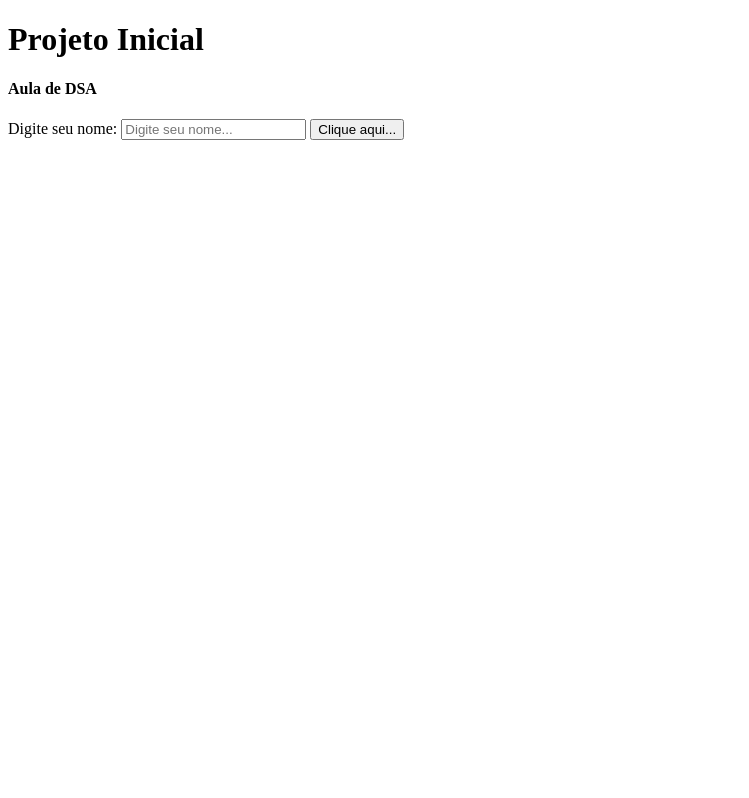
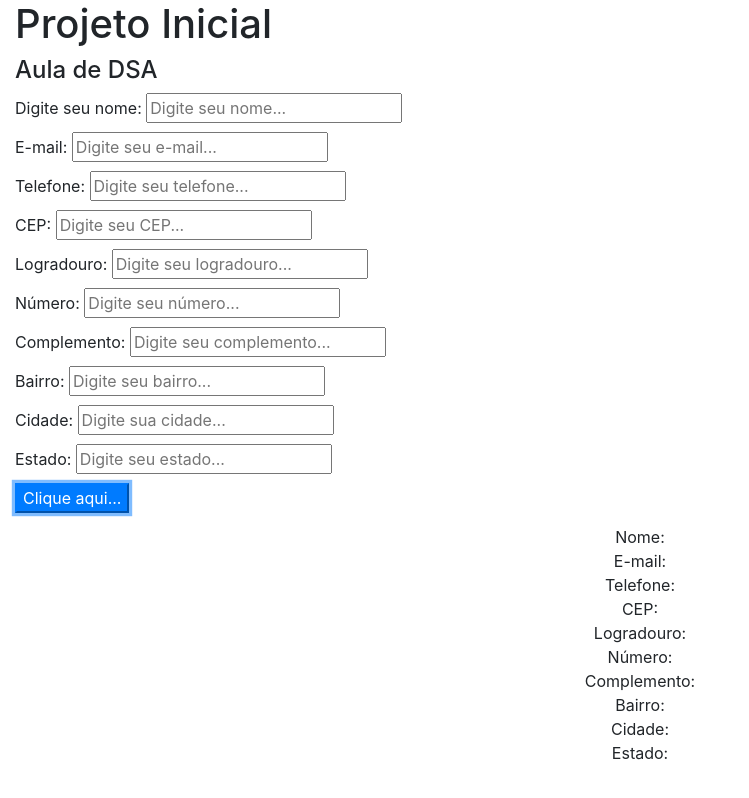
Before and after one commit to M4zsx/projeto-inicial, a plain HTML site: page index.html in a window 1280 px wide. Both pictures are taken after a click on the button "Clique aqui...". Shown: the whole page, without its empty margins (0-749 px from the left). Drawn offline with nearby package versions, Linux system fonts and the light colour scheme.

Commit message:
formulario

```diff
--- a/index.html
+++ b/index.html
@@ -5,19 +5,76 @@
     <meta http-equiv="X-UA-Compatible" content="IE=edge">
     <meta name="viewport" content="width=device-width, initial-scale=1.0">
     <title>Projeto Inicial</title>
+    <link rel="stylesheet" href="estilo.css">
+    <link rel="stylesheet" href="https://stackpath.bootstrapcdn.com/bootstrap/4.1.3/css/bootstrap.min.css" integrity="sha384-MCw98/SFnGE8fJT3GXwEOngsV7Zt27NXFoaoApmYm81iuXoPkFOJwJ8ERdknLPMO" crossorigin="anonymous"><link rel="stylesheet" href="https://stackpath.bootstrapcdn.com/bootstrap/4.1.3/css/bootstrap.min.css" integrity="sha384-MCw98/SFnGE8fJT3GXwEOngsV7Zt27NXFoaoApmYm81iuXoPkFOJwJ8ERdknLPMO" crossorigin="anonymous">
 
-    <link rel="stylesheet" href="estilo.css">
 </head>
-<body>
+<body class="container-fluid">
     <h1>Projeto Inicial</h1>
         <div>
         <h4> Aula de DSA </h4>
+        <form>
+            <div class="mb-1">
         <label for="nome"> Digite seu nome:</label>
         <input type="text" id="nome" name="nome"
-           placeholder="Digite seu nome...">
+        placeholder="Digite seu nome...">
+    </div>
+    <div class="mb-1">
+        <label for="email">E-mail:</label>
+        <input type="text" id="email" name="email"
+        placeholder="Digite seu e-mail...">
+    </div>
+    <div class="mb-1">
+        <label for="telefone">Telefone:</label>
+        <input type="text" id="telefone" name="telefone"
+        placeholder="Digite seu telefone...">
+    </div>
+    <div class="mb-1">
+        <label for="cep">CEP:</label>
+        <input type="text" id="cep" name="cep"
+        placeholder="Digite seu CEP...">
+    </div>
+    <div class="mb-1">
+        <label for="logradouro">Logradouro:</label>
+        <input type="text" id="logradouro" name="logradouro"
+        placeholder="Digite seu logradouro...">
+    </div>
+    <div class="mb-1">
+        <label for="numero">Número:</label>
+        <input type="text" id="numero" name="numero"
+        placeholder="Digite seu número...">
+    </div>
+    <div class="mb-1">
+        <label for="complemento">Complemento:</label>
+        <input type="text" id="complemento" name="complemento"
+        placeholder="Digite seu complemento...">
+    </div>
+    <div class="mb-1">
+        <label for="bairro">Bairro:</label>
+        <input type="text" id="bairro" name="bairro"
+        placeholder="Digite seu bairro...">
+    </div>
+    <div class="mb-1">
+        <label for="cidade">Cidade:</label>
+        <input type="text" id="cidade" name="cidade"
+        placeholder="Digite sua cidade...">
+    </div>
+    <div class="mb-1">
+        <label for="estado">Estado:</label>
+        <input type="text" id="estado" name="estado"
+        placeholder="Digite seu estado...">
+    </div>
         <input type="button" value="Clique aqui..."
-       id="botao"  name="botao">
+        class="btn-primary" id="botao"  name="botao">
+    </form>
+    <div class= "m-2 p-1 text-center" id="saida-de-dados">
+
     </div>
+    </div>
+
        <script src="scripts.js" ></script>
+       <script src="https://code.jquery.com/jquery-3.3.1.slim.min.js" integrity="sha384-q8i/X+965DzO0rT7abK41JStQIAqVgRVzpbzo5smXKp4YfRvH+8abtTE1Pi6jizo" crossorigin="anonymous"></script>
+       <script src="https://cdnjs.cloudflare.com/ajax/libs/popper.js/1.14.3/umd/popper.min.js" integrity="sha384-ZMP7rVo3mIykV+2+9J3UJ46jBk0WLaUAdn689aCwoqbBJiSnjAK/l8WvCWPIPm49" crossorigin="anonymous"></script>
+       <script src="https://stackpath.bootstrapcdn.com/bootstrap/4.1.3/js/bootstrap.min.js" integrity="sha384-ChfqqxuZUCnJSK3+MXmPNIyE6ZbWh2IMqE241rYiqJxyMiZ6OW/JmZQ5stwEULTy" crossorigin="anonymous"></script>
 </body>
 </html>
--- a/scripts.js
+++ b/scripts.js
@@ -1,6 +1,29 @@
 var botao = document.getElementById("botao");
 botao.addEventListener("click", alertar);
 
+var nome = document.getElementById("nome");
+var saida = document.getElementById("saida-de-dados");
+var email = document.getElementById("email");
+
+var telefone = document.getElementById("telefone");
+var cep = document.getElementById("cep");
+var logradouro = document.getElementById("logradouro");
+var numero = document.getElementById("numero");
+var complemento = document.getElementById("complemento");
+var bairro = document.getElementById("bairro");
+var cidade = document.getElementById("cidade");
+var estado = document.getElementById("estado");
 function alertar(){
-    alert("O botão foi clicado!!!");
+   // alert("O nome inserido foi " + nome.value);
+
+   saida.innerText = "Nome:" + nome.value +
+   "\n E-mail: " + email.value +
+   "\n Telefone: " + telefone.value +
+   "\n CEP: " + cep.value +
+   "\n Logradouro: " + logradouro.value +
+   "\n Número: " + numero.value +
+   "\n Complemento: " + complemento.value +
+   "\n Bairro: " + bairro.value +
+   "\n Cidade: " + cidade.value +
+   "\n Estado: " + estado.value;
 }
```
